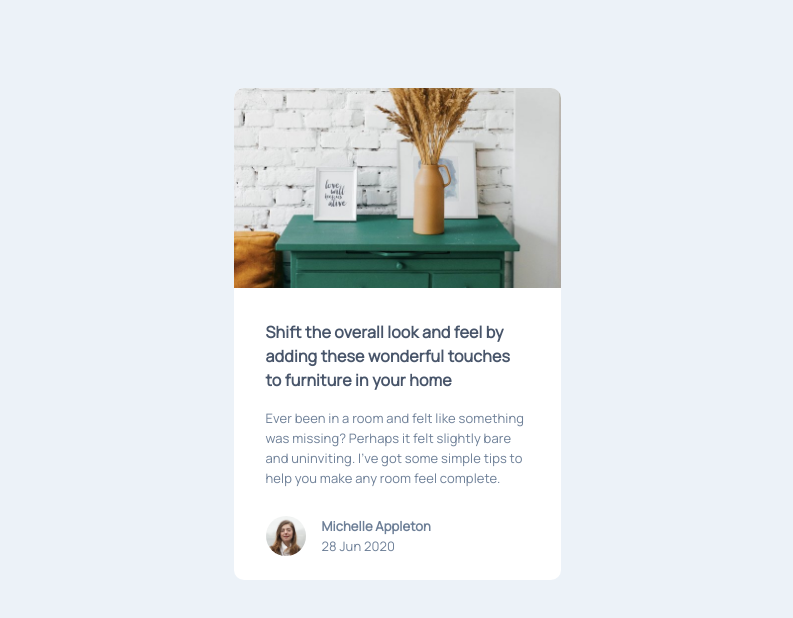
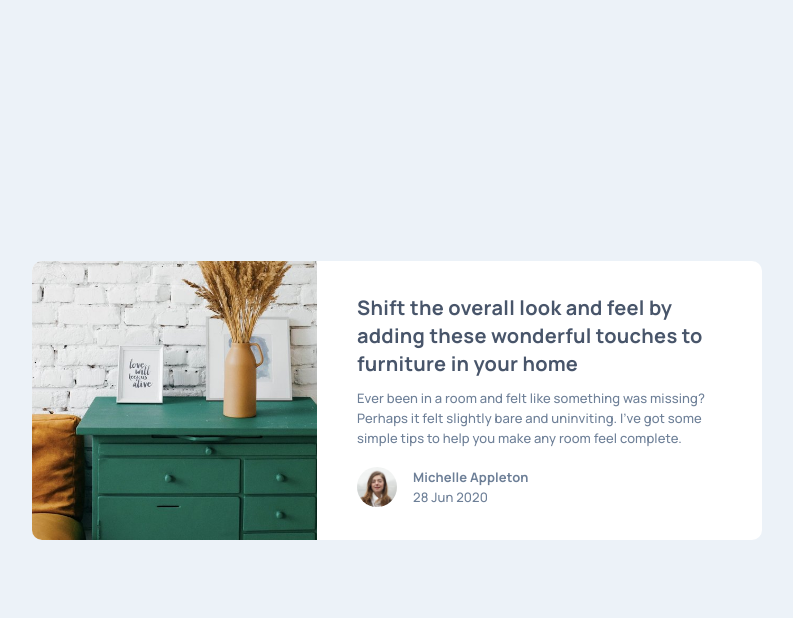
Before and after one commit to Jomagene/article-preview-component, a plain HTML site: page index.html in a window 1280 px wide. Shown: the whole page, without its empty margins (243-1036 px from the left). Drawn offline with Linux system fonts and the light colour scheme.

Commit message:
Implement desktop view

```diff
--- a/index.html
+++ b/index.html
@@ -13,7 +13,7 @@
       href="./images/favicon-32x32.png" />
     <link rel="stylesheet" href="./styles/index.css" />
     <link
-      href="https://fonts.googleapis.com/css2?family=Manrope&display=swap"
+      href="https://fonts.googleapis.com/css2?family=Manrope:wght@500;700&display=swap"
       rel="stylesheet" />
 
     <title>Frontend Mentor | Article preview component</title>
--- a/styles/_base.scss
+++ b/styles/_base.scss
@@ -8,6 +8,7 @@ body {
   align-items: center;
   justify-content: center;
   min-height: 41.6875rem;
+  padding: 0 1.5rem;
 
   p {
     line-height: calc(20 / 13);
@@ -18,7 +19,7 @@ body {
     line-height: 1.5;
     letter-spacing: 0.0125em;
     font-size: $font-heading-mobile;
-    font-weight: 900;
+    font-weight: 700;
     color: $very-dark-grayish-blue;
   }
 }
--- a/styles/_media-queries.scss
+++ b/styles/_media-queries.scss
@@ -1,9 +1,27 @@
 @use "variables" as *;
 
 @media (min-width: 48rem) {
-  h1 {
-    line-height: 1.4;
-    font-size: $font-heading-desktop;
-    font-weight: 900;
+  body {
+    min-height: 50rem;
+  }
+  article {
+    flex-direction: row;
+    max-width: 45.625rem;
+    max-height: 17.5rem;
+    > figure {
+      flex: 1 1 39.04%;
+      max-height: 100%;
+      img {
+        object-position: left;
+      }
+    }
+    > section {
+      flex: 1 1 60.96%;
+      padding: 2.0625rem 2.5rem;
+      h1 {
+        line-height: 1.4;
+        font-size: $font-heading-desktop;
+      }
+    }
   }
 }
--- /dev/null
+++ b/styles/_mobile.scss
@@ -0,0 +1,49 @@
+article {
+  display: flex;
+  flex-direction: column;
+  border-radius: 0.625rem;
+  overflow: hidden;
+  max-width: 20.4375rem;
+  background-color: white;
+
+  > figure {
+    overflow: hidden;
+    max-height: 12.5rem;
+    flex: 200;
+    img {
+      height: 100%;
+      width: 100%;
+      object-fit: cover;
+      object-position: bottom;
+    }
+  }
+
+  section {
+    padding: 2rem 2rem 1.5rem;
+    display: flex;
+    flex-direction: column;
+    gap: 1.1875rem;
+    flex: 312;
+
+    hgroup {
+      display: flex;
+      flex-direction: column;
+      gap: 0.625rem;
+    }
+
+    > figure {
+      display: flex;
+      align-items: center;
+      gap: 1rem;
+
+      > img {
+        height: 2.5rem;
+        border-radius: 5rem;
+      }
+
+      .name {
+        font-weight: 700;
+      }
+    }
+  }
+}
--- a/styles/_reset.scss
+++ b/styles/_reset.scss
@@ -18,7 +18,6 @@ img,
 svg,
 picture {
   display: block;
-  max-width: 100%;
 }
 
 button {
--- a/styles/index.scss
+++ b/styles/index.scss
@@ -1,50 +1,5 @@
 @use "_reset";
 @use "_variables";
 @use "_base";
+@use "_mobile";
 @use "_media-queries";
-
-article {
-  display: flex;
-  flex-direction: column;
-  border-radius: 0.625rem;
-  overflow: hidden;
-  max-width: 20.4375rem;
-  background-color: white;
-
-  > figure {
-    height: 12.5rem;
-    overflow: hidden;
-    img {
-      object-fit: cover;
-      object-position: center;
-    }
-  }
-
-  section {
-    padding: 2rem 2rem 1.5rem;
-    display: flex;
-    flex-direction: column;
-    gap: 1.75rem;
-
-    hgroup {
-      display: flex;
-      flex-direction: column;
-      gap: 1rem;
-    }
-
-    > figure {
-      display: flex;
-      align-items: center;
-      gap: 1rem;
-
-      > img {
-        height: 2.5rem;
-        border-radius: 5rem;
-      }
-
-      .name {
-        font-weight: 900;
-      }
-    }
-  }
-}
```
Also changed, not shown: styles/index.css.
